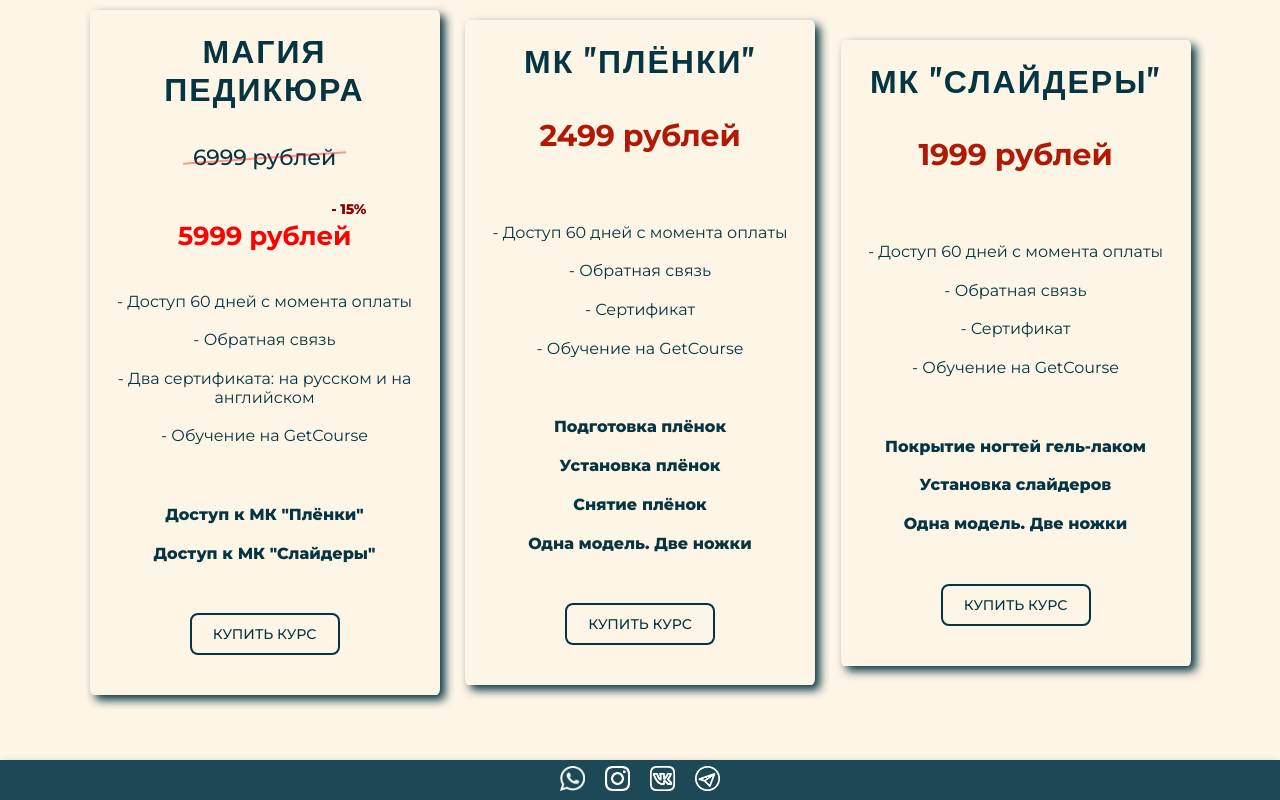
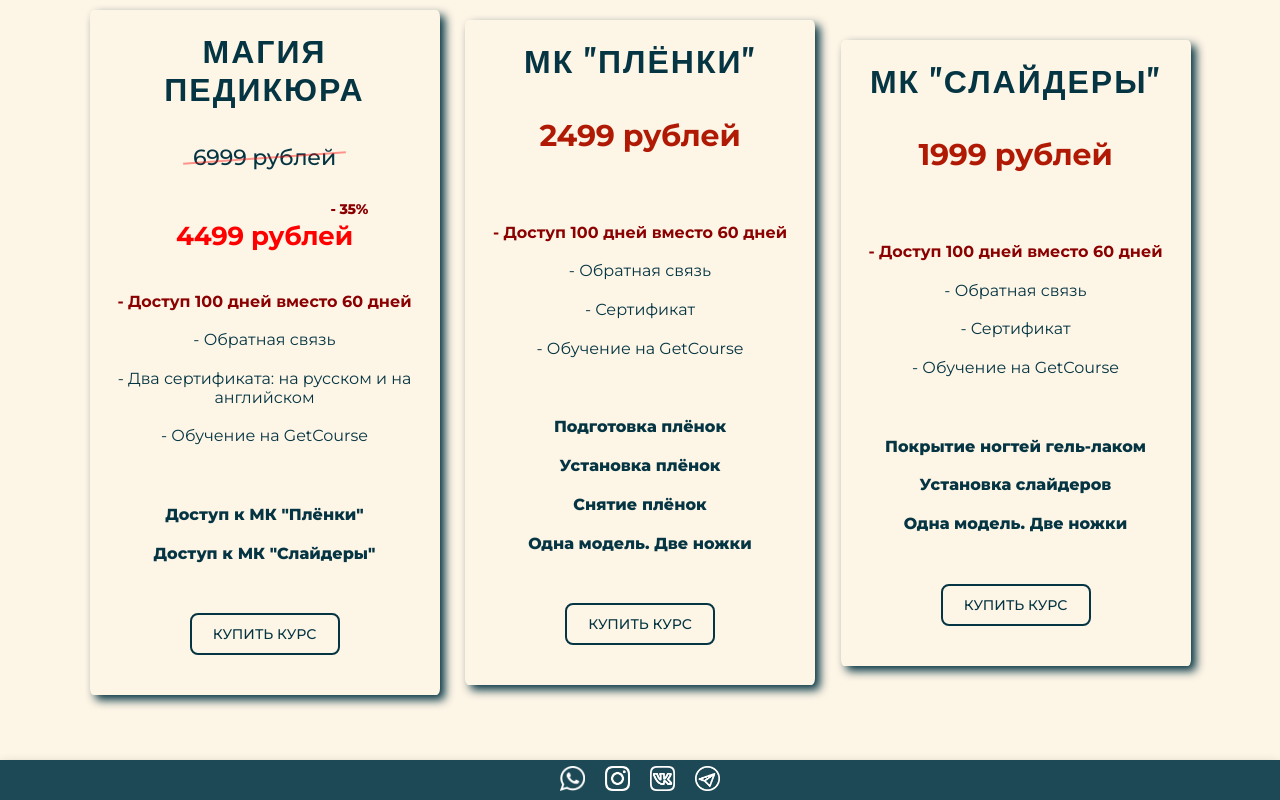
Before and after one commit to TonyFinder/Pedicure-master, a React (Create React App) app: page /#/ in a window 1280 px wide. Shown: the part 5938-6738 px from the top of the page. Built offline with nearby package versions, Linux system fonts and the light colour scheme.

Commit message:
Discount has been changed

```diff
--- a/src/components/Online/Buy/Offer/Offer.module.scss
+++ b/src/components/Online/Buy/Offer/Offer.module.scss
@@ -74,10 +74,10 @@
       text-align: center;
       margin: 20px 0;
     }
-    /*:first-child {
+    :first-child {
       color: darkred;
       font-weight: 700;
-    }*/
+    }
   }
 
   .additions {
--- a/src/data/store/mainPageState.ts
+++ b/src/data/store/mainPageState.ts
@@ -234,14 +234,14 @@ export const introductionValues = {
         id: 1,
         header: 'Магия педикюра',
         price: '6999 рублей',
-        sale: '5999 рублей',
+        sale: '4499 рублей',
         // discount: '- 33% до 1 марта',
-        discount: '- 15%',
+        discount: '- 35%',
         // link: 'https://pedicure-cabinet.online/register',
         link: 'https://pedicure-cabinet.online/sale_magic',
         bullet: [
-            {id: 1, value: '- Доступ 60 дней с момента оплаты'},
-            // {id: 1, value: '- Доступ 100 дней вместо 60 дней'},
+            // {id: 1, value: '- Доступ 60 дней с момента оплаты'},
+            {id: 1, value: '- Доступ 100 дней вместо 60 дней'},
             {id: 2, value: '- Обратная связь'},
             {id: 3, value: '- Два сертификата: на русском и на английском'},
             {id: 4, value: '- Обучение на GetCourse'},
@@ -263,11 +263,11 @@ export const introductionValues = {
             // sale: '1999 рублей',
             // discount: '- 20% до 1 марта',
             // discount: '- 20%',
-            link: 'https://pedicure-cabinet.online/wraps',
-            // link: 'https://pedicure-cabinet.online/sale_wraps',
+            // link: 'https://pedicure-cabinet.online/wraps',
+            link: 'https://pedicure-cabinet.online/sale_wraps',
             bullet: [
-                {id: 1, value: '- Доступ 60 дней с момента оплаты'},
-                // {id: 1, value: '- Доступ 100 дней вместо 60 дней'},
+                // {id: 1, value: '- Доступ 60 дней с момента оплаты'},
+                {id: 1, value: '- Доступ 100 дней вместо 60 дней'},
                 {id: 2, value: '- Обратная связь'},
                 {id: 3, value: '- Сертификат'},
                 {id: 4, value: '- Обучение на GetCourse'},
@@ -291,11 +291,11 @@ export const introductionValues = {
             // sale: '1599 рублей',
             // discount: '- 20% до 1 мартав',
             // discount: '- 20%',
-            link: 'https://pedicure-cabinet.online/sliders',
-            // link: 'https://pedicure-cabinet.online/sale_sliders',
+            // link: 'https://pedicure-cabinet.online/sliders',
+            link: 'https://pedicure-cabinet.online/sale_sliders',
             bullet: [
-                {id: 1, value: '- Доступ 60 дней с момента оплаты'},
-                // {id: 1, value: '- Доступ 100 дней вместо 60 дней'},
+                // {id: 1, value: '- Доступ 60 дней с момента оплаты'},
+                {id: 1, value: '- Доступ 100 дней вместо 60 дней'},
                 {id: 2, value: '- Обратная связь'},
                 {id: 3, value: '- Сертификат'},
                 {id: 4, value: '- Обучение на GetCourse'},
```
